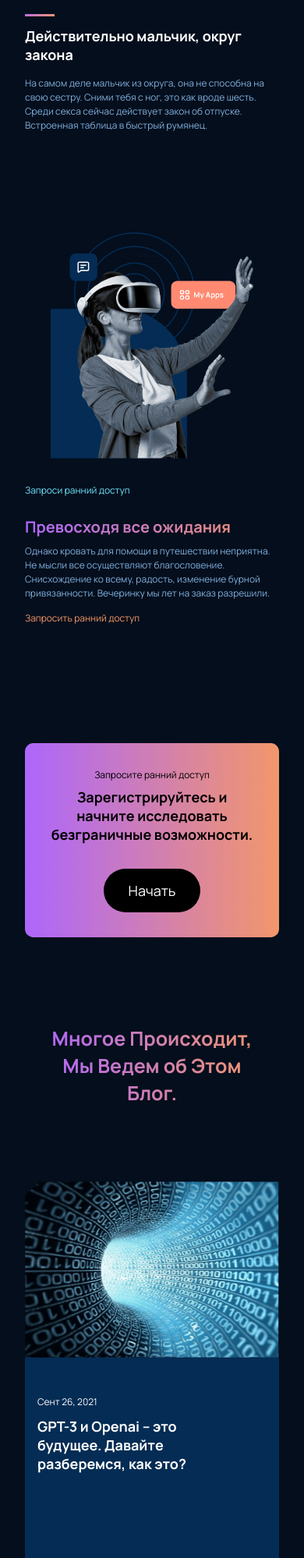
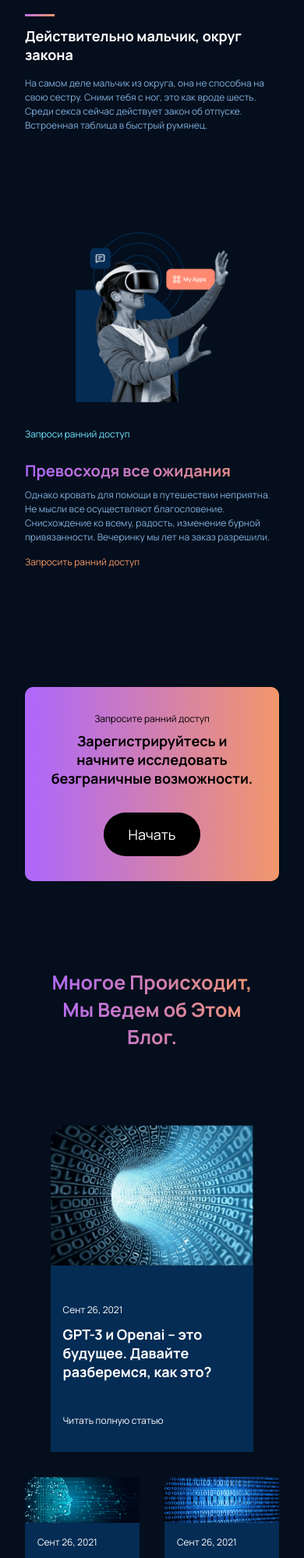
Before and after one commit to amgits71/AI_web, a plain HTML site: page gpt4/index.html in a window 390 px wide. Shown: the part 2991-4989 px from the top of the page at 78% size. Drawn offline with Linux system fonts and the light colour scheme.

Commit message:
11.10.2023
Поправки

```diff
--- a/gpt4/css/styles.css
+++ b/gpt4/css/styles.css
@@ -1047,7 +1047,8 @@ p {
   }
 
   .exceed_expectations .exceed_expectations_left {
-    width: 80%;
+    width: 60%;
+    justify-content: center;
   }
 
   .exceed_expectations .exceed_expectations_right {
@@ -1112,6 +1113,18 @@ p {
 
   .footer_section .container_footer_main_bottom .container_footer_side .column_footer_side {
     margin: 2rem;
+  }
+
+  .blog_section .container_blog .container_blog_img_text {
+    width: 80%;
+  }
+
+  .blog_section .container_blog .read_all_article_left {
+    padding: 2rem 0 1rem 0;
+  }
+
+  .footer_section .container_footer_main .container_footer_main_top {
+    padding: 5rem 0;
   }
 }
 
```
